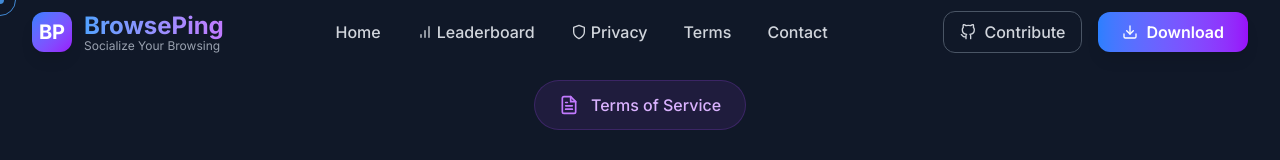
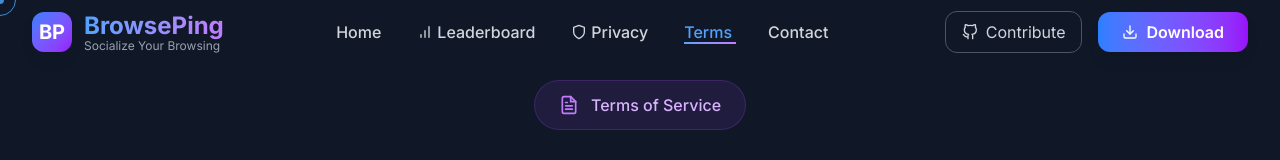
Before and after one commit to browseping/web, a Next.js app: page /terms in a window 1280 px wide. Shown: the top 160 px of the page. Built offline with nearby package versions, Linux system fonts and the light colour scheme.

Commit message:
style(navigation): highlight active navbar route

```diff
--- a/src/components/layout/Navbar.tsx
+++ b/src/components/layout/Navbar.tsx
@@ -2,17 +2,23 @@
 
 import React, { useState, useEffect } from 'react';
 import Link from 'next/link';
-import { FiMenu, FiX, FiDownload, FiBarChart, FiShield, FiGithub } from 'react-icons/fi';
+import { usePathname } from 'next/navigation';
+import {
+  FiMenu,
+  FiX,
+  FiDownload,
+  FiBarChart,
+  FiShield,
+  FiGithub,
+} from 'react-icons/fi';
 
 const Navbar = () => {
+  const pathname = usePathname();
   const [isMenuOpen, setIsMenuOpen] = useState(false);
   const [scrolled, setScrolled] = useState(false);
 
   useEffect(() => {
-    const handleScroll = () => {
-      setScrolled(window.scrollY > 50);
-    };
-
+    const handleScroll = () => setScrolled(window.scrollY > 50);
     window.addEventListener('scroll', handleScroll);
     return () => window.removeEventListener('scroll', handleScroll);
   }, []);
@@ -26,98 +32,138 @@ const Navbar = () => {
   ];
 
   return (
-    <nav className={`fixed top-0 w-full z-40 transition-all duration-300 ${
+    <nav
+      className={`fixed top-0 w-full z-40 transition-all duration-300 ${
         scrolled
           ? 'bg-gray-900/95 backdrop-blur-lg border-b border-gray-800'
           : 'bg-transparent'
-    }`}>
+      }`}
+    >
       <div className="max-w-7xl mx-auto px-4 sm:px-6 lg:px-8">
         <div className="flex justify-between items-center h-16">
+
           {/* Logo */}
           <Link href="/" className="flex items-center space-x-3 group">
-            <div className="w-10 h-10 bg-gradient-to-br from-blue-500 to-purple-600 rounded-xl flex items-center justify-center shadow-lg group-hover:shadow-xl group-hover:scale-105 transition-all duration-300">
+            <div className="w-10 h-10 bg-gradient-to-br from-blue-500 to-purple-600 rounded-xl flex items-center justify-center shadow-lg group-hover:scale-105 transition-all">
               <span className="text-white text-xl font-bold">BP</span>
             </div>
             <div>
               <span className="text-2xl font-bold bg-gradient-to-r from-blue-400 to-purple-400 bg-clip-text text-transparent">
                 BrowsePing
               </span>
-              <div className="text-xs text-gray-400 -mt-1">Socialize Your Browsing</div>
+              <div className="text-xs text-gray-400 -mt-1">
+                Socialize Your Browsing
+              </div>
             </div>
           </Link>
 
-          {/* Desktop Navigation */}
+          {/* ===== DESKTOP NAV ===== */}
           <div className="hidden md:flex items-center space-x-8">
-            {navItems.map((item) => (
+            {navItems.map((item) => {
+              const isActive =
+                item.href === '/'
+                  ? pathname === '/'
+                  : pathname.startsWith(item.href);
+
+              return (
                 <Link
                   key={item.href}
                   href={item.href}
-                className="flex items-center space-x-1 text-gray-300 hover:text-blue-400 transition-all duration-200 font-medium relative group"
+                  className={`relative flex items-center space-x-1 font-medium transition-all
+                    ${
+                      isActive
+                        ? 'text-blue-400'
+                        : 'text-gray-300 hover:text-blue-400'
+                    }
+                  `}
                 >
                   {item.icon}
                   <span>{item.label}</span>
-                <span className="absolute bottom-0 left-0 w-0 h-0.5 bg-gradient-to-r from-blue-400 to-purple-400 group-hover:w-full transition-all duration-300"></span>
+                  <span
+                    className={`absolute bottom-0 left-0 h-0.5 bg-gradient-to-r from-blue-400 to-purple-400 transition-all duration-300 ${
+                      isActive ? 'w-full' : 'w-0 group-hover:w-full'
+                    }`}
+                  />
                 </Link>
-            ))}
+              );
+            })}
           </div>
 
-          {/* Action Buttons - Desktop */}
+          {/* Desktop Buttons */}
           <div className="hidden md:flex items-center space-x-4">
             <a
               href="https://github.com/browseping"
               target="_blank"
               rel="noopener noreferrer"
-              className="flex items-center space-x-2 px-4 py-2 text-gray-300 hover:text-blue-400 border border-gray-600 hover:border-blue-400 rounded-xl transition-all duration-300 font-medium group"
+              className="flex items-center space-x-2 px-4 py-2 text-gray-300 hover:text-blue-400 border border-gray-600 hover:border-blue-400 rounded-xl transition-all"
             >
-              <FiGithub size={16} className="group-hover:scale-110 transition-transform duration-300" />
+              <FiGithub size={16} />
               <span>Contribute</span>
             </a>
+
             <Link
               href="/download"
-              className="bg-gradient-to-r from-blue-500 to-purple-600 text-white px-6 py-2 rounded-xl font-semibold hover:from-blue-600 hover:to-purple-700 transition-all duration-300 shadow-lg hover:shadow-xl hover:scale-105 flex items-center space-x-2 relative overflow-hidden group"
+              className="bg-gradient-to-r from-blue-500 to-purple-600 text-white px-6 py-2 rounded-xl font-semibold shadow-lg hover:scale-105 transition-all flex items-center space-x-2"
             >
-              <div className="absolute inset-0 bg-gradient-to-r from-purple-600 to-blue-500 opacity-0 transition-opacity duration-300"></div>
-              <FiDownload size={16} className="relative z-10" />
-              <span className="relative z-10">Download</span>
+              <FiDownload size={16} />
+              <span>Download</span>
             </Link>
           </div>
 
-          {/* Mobile menu button */}
+          {/* Mobile Menu Button */}
           <div className="md:hidden">
             <button
               onClick={() => setIsMenuOpen(!isMenuOpen)}
-              className="text-gray-300 hover:text-blue-400 transition-colors p-2"
+              className="text-gray-300 hover:text-blue-400 p-2"
             >
               {isMenuOpen ? <FiX size={24} /> : <FiMenu size={24} />}
             </button>
           </div>
         </div>
 
-        {/* Mobile Navigation */}
+        {/* ===== MOBILE MENU ===== */}
         {isMenuOpen && (
           <div className="md:hidden">
             <div className="px-2 pt-2 pb-3 space-y-1 bg-gray-900/95 backdrop-blur-lg border-t border-gray-800 rounded-b-xl">
-              {navItems.map((item) => (
+              {navItems.map((item) => {
+                const isActive =
+                  item.href === '/'
+                    ? pathname === '/'
+                    : pathname.startsWith(item.href);
+
+                return (
                   <Link
                     key={item.href}
                     href={item.href}
-                  className="flex items-center space-x-2 px-3 py-2 text-gray-300 hover:text-blue-400 hover:bg-gray-800/50 rounded-md transition-colors"
                     onClick={() => setIsMenuOpen(false)}
+                    className={`relative flex items-center space-x-2 px-3 py-2 rounded-md transition-all ${
+                      isActive
+                        ? 'text-blue-400 bg-gray-800/70'
+                        : 'text-gray-300 hover:text-blue-400 hover:bg-gray-800/50'
+                    }`}
                   >
+                    <span
+                      className={`absolute left-0 top-1/2 -translate-y-1/2 h-4 w-1 rounded-r bg-gradient-to-b from-blue-400 to-purple-400 ${
+                        isActive ? 'opacity-100' : 'opacity-0'
+                      }`}
+                    />
                     {item.icon}
                     <span>{item.label}</span>
                   </Link>
-              ))}
+                );
+              })}
+
               <a
                 href="https://github.com/browseping"
                 target="_blank"
                 rel="noopener noreferrer"
-                className="flex items-center space-x-2 px-3 py-2 text-gray-300 hover:text-blue-400 hover:bg-gray-800/50 rounded-md transition-colors border border-gray-600 mt-2"
+                className="flex items-center space-x-2 px-3 py-2 text-gray-300 hover:text-blue-400 hover:bg-gray-800/50 rounded-md border border-gray-600 mt-2"
                 onClick={() => setIsMenuOpen(false)}
               >
                 <FiGithub size={16} />
                 <span>Contribute</span>
               </a>
+
               <Link
                 href="/download"
                 className="flex items-center space-x-2 px-3 py-2 bg-gradient-to-r from-blue-500 to-purple-600 text-white rounded-md font-semibold mt-4"
```
Lines whose indentation alone changed are shown as unchanged.
